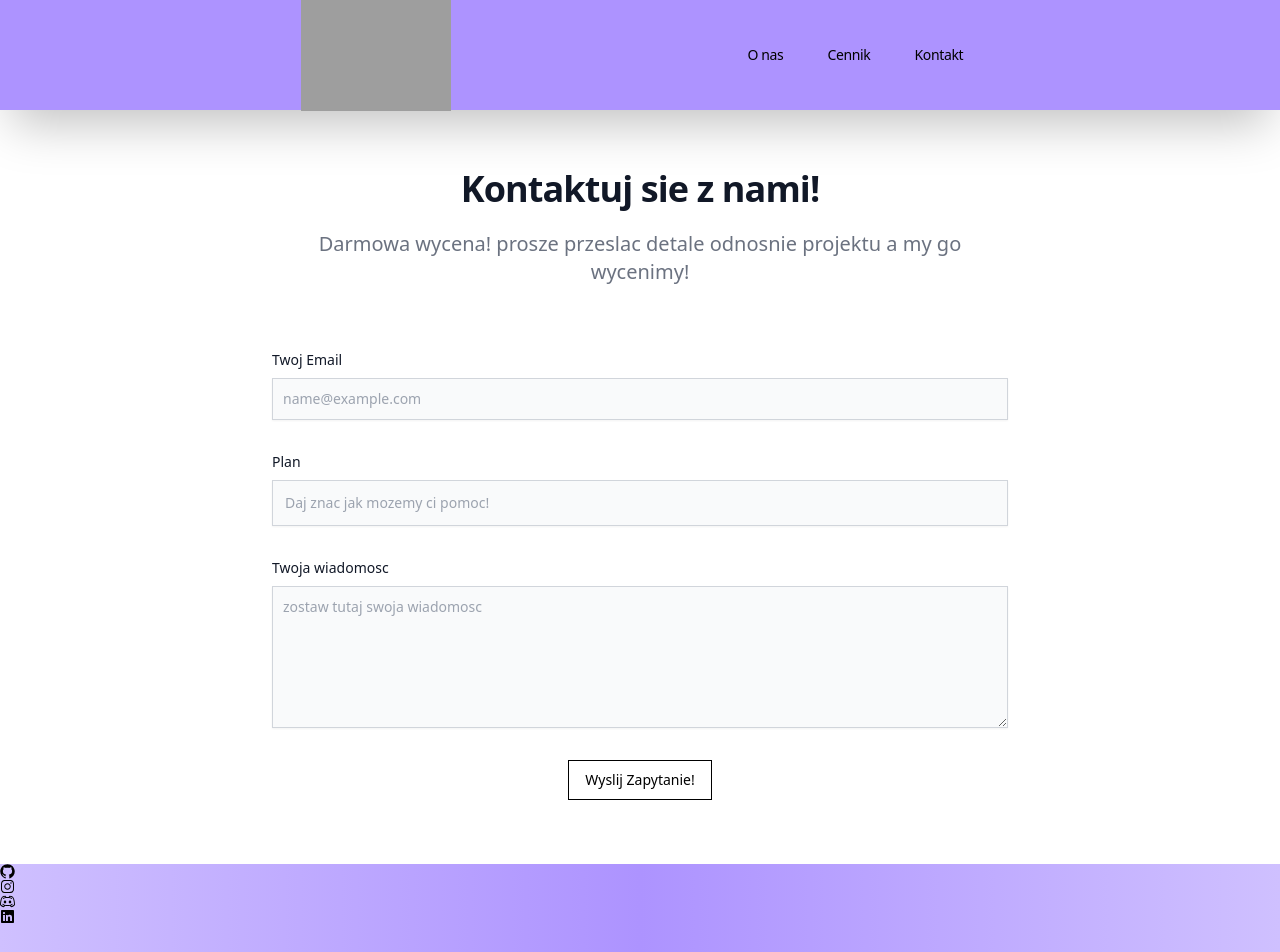
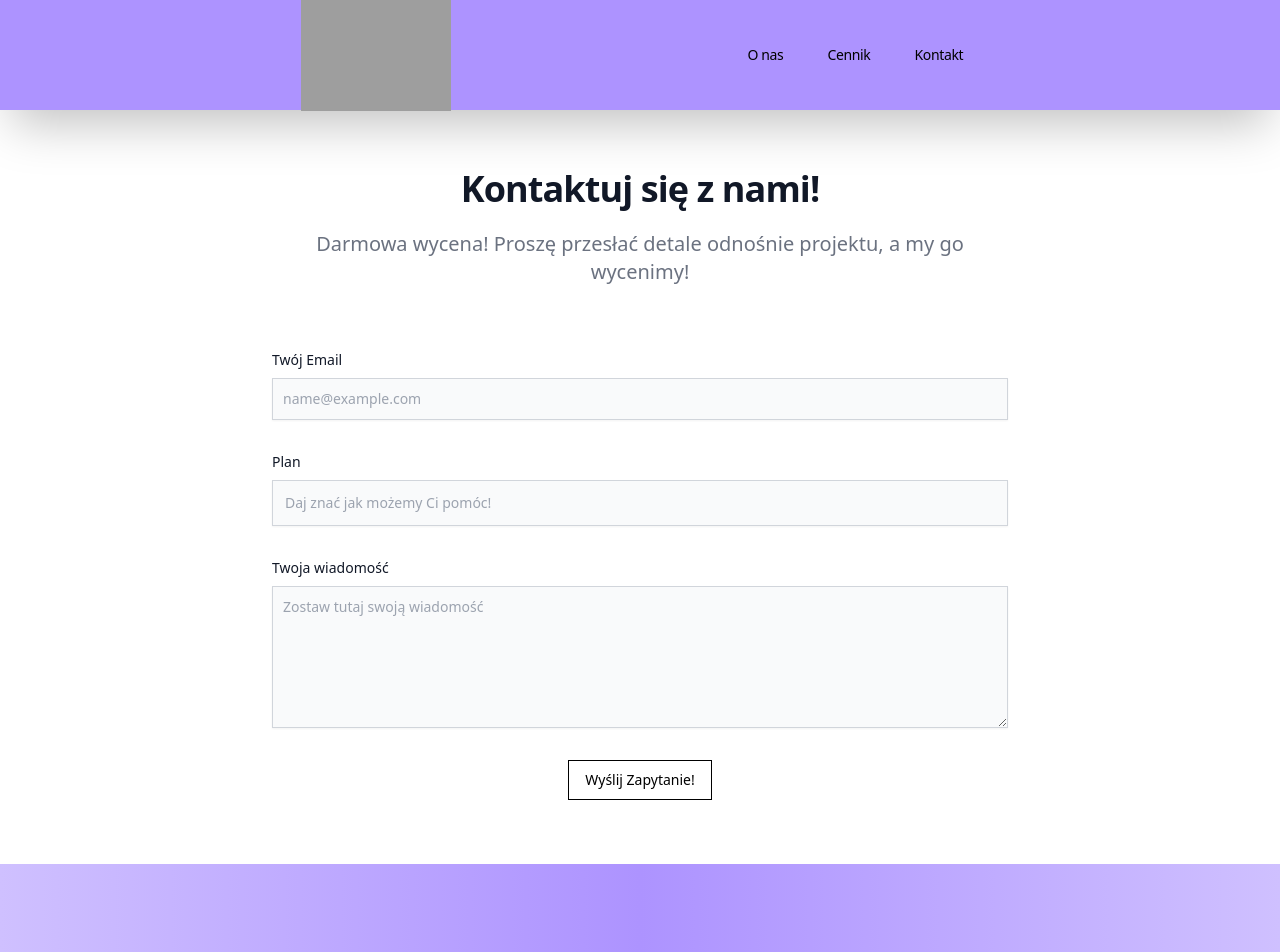
Before and after one commit to UserKacper/uslugi-informatyczne-ui, a React (Vite) app: page /contact in a window 1280 px wide. Shown: the top 952 px of the page. Built offline with nearby package versions, Linux system fonts and the light colour scheme; grey boxes are pictures that could not be loaded.

Commit message:
feat: email forms sup request

```diff
--- a/src/components/comps/contactForms.tsx
+++ b/src/components/comps/contactForms.tsx
@@ -1,29 +1,69 @@
+import { FormEvent, useState } from "react"
 import { Button } from "../ui/button"
+import axios from "axios"
+
+export type Email = {
+    emailSender: string;
+    emailTopic: string;
+    emailContent: string;
+}
 
 const ContactForm = () => {
 
+    const [email, setEmail] = useState<Email>(
+        {
+            emailContent: "",
+            emailTopic: "",
+            emailSender: ""
+        }
+    )
+
+    async function EmailPostAsync(event: FormEvent<HTMLFormElement>) {
+        event.preventDefault()
+        axios.post("https://localhost:7216/api/mail", email)
+    }
+
+
     return (
         <div className="py-8 lg:py-16 px-4 mx-auto max-w-screen-md">
-            <h2 className="mb-4 text-4xl tracking-tight font-extrabold text-center text-gray-900 dark:text-white animate-bounce">Kontaktuj sie z nami!</h2>
-            <p className="mb-8 lg:mb-16 font-light text-center text-gray-500 dark:text-gray-400 sm:text-xl">Darmowa wycena! prosze przeslac detale odnosnie projektu a my go wycenimy!</p>
-            <form action="#" className="space-y-8">
+            <h2 className="mb-4 text-4xl tracking-tight font-extrabold text-center text-gray-900 dark:text-white animate-bounce">Kontaktuj się z nami!</h2>
+            <p className="mb-8 lg:mb-16 font-light text-center text-gray-500 dark:text-gray-400 sm:text-xl">Darmowa wycena! Proszę przesłać detale odnośnie projektu, a my go wycenimy!</p>
+            <form onSubmit={EmailPostAsync} method="post" className="space-y-8">
                 <div>
-                    <label about="email" className="block mb-2 text-sm font-medium text-gray-900 dark:text-gray-300">Twoj Email</label>
-                    <input type="email" id="email" className="shadow-sm bg-gray-50 border border-gray-300 text-gray-900 text-sm rounded-lg focus:ring-primary-500 focus:border-primary-500 block w-full p-2.5 dark:bg-gray-700 dark:border-gray-600 dark:placeholder-gray-400 dark:text-white dark:focus:ring-primary-500 dark:focus:border-primary-500 dark:shadow-sm-light" placeholder="name@example.com" required />
+                    <label htmlFor="email" className="block mb-2 text-sm font-medium text-gray-900 dark:text-gray-300">Twój Email</label>
+                    <input type="email" id="email" className="shadow-sm bg-gray-50 border border-gray-300 text-gray-900 text-sm rounded-lg focus:ring-primary-500 focus:border-primary-500 block w-full p-2.5 dark:bg-gray-700 dark:border-gray-600 dark:placeholder-gray-400 dark:text-white dark:focus:ring-primary-500 dark:focus:border-primary-500 dark:shadow-sm-light" placeholder="name@example.com" required
+                        onChange={(event) =>
+                            setEmail((prev) => ({
+                                ...prev,
+                                emailSender: event.target.value
+                            }))
+                        }
+                    />
                 </div>
                 <div>
-                    <label about="subject" className="block mb-2 text-sm font-medium text-gray-900 dark:text-gray-300">Plan</label>
-                    <input type="text" id="subject" className="block p-3 w-full text-sm text-gray-900 bg-gray-50 rounded-lg border border-gray-300 shadow-sm focus:ring-primary-500 focus:border-primary-500 dark:bg-gray-700 dark:border-gray-600 dark:placeholder-gray-400 dark:text-white dark:focus:ring-primary-500 dark:focus:border-primary-500 dark:shadow-sm-light" placeholder="Daj znac jak mozemy ci pomoc!" required />
+                    <label htmlFor="subject" className="block mb-2 text-sm font-medium text-gray-900 dark:text-gray-300">Plan</label>
+                    <input type="text" id="subject" className="block p-3 w-full text-sm text-gray-900 bg-gray-50 rounded-lg border border-gray-300 shadow-sm focus:ring-primary-500 focus:border-primary-500 dark:bg-gray-700 dark:border-gray-600 dark:placeholder-gray-400 dark:text-white dark:focus:ring-primary-500 dark:focus:border-primary-500 dark:shadow-sm-light" placeholder="Daj znać jak możemy Ci pomóc!" required onChange={(event) =>
+                        setEmail((prev) => ({
+                            ...prev,
+                            emailTopic: event.target.value
+                        }))
+                    } />
                 </div>
-                <div className="sm:col-span-2 ">
-                    <label about="message" className="block mb-2 text-sm font-medium text-gray-900 dark:text-gray-400">Twoja wiadomosc</label>
-                    <textarea id="message" rows={6} className="block p-2.5 w-full text-sm text-gray-900 bg-gray-50 rounded-lg shadow-sm border border-gray-300 focus:ring-primary-500 focus:border-primary-500 dark:bg-gray-700 dark:border-gray-600 dark:placeholder-gray-400 dark:text-white dark:focus:ring-primary-500 dark:focus:border-primary-500" placeholder="zostaw tutaj swoja wiadomosc"></textarea>
+                <div className="sm:col-span-2">
+                    <label htmlFor="message" className="block mb-2 text-sm font-medium text-gray-900 dark:text-gray-400">Twoja wiadomość</label>
+                    <textarea id="message" rows={6} className="block p-2.5 w-full text-sm text-gray-900 bg-gray-50 rounded-lg shadow-sm border border-gray-300 focus:ring-primary-500 focus:border-primary-500 dark:bg-gray-700 dark:border-gray-600 dark:placeholder-gray-400 dark:text-white dark:focus:ring-primary-500 dark:focus:border-primary-500" placeholder="Zostaw tutaj swoją wiadomość"
+                        onChange={(event) =>
+                            setEmail((prev) => ({
+                                ...prev,
+                                emailContent: event.target.value
+                            }))
+                        }></textarea>
                 </div>
                 <div className="flex justify-center">
-                    <Button type="submit" variant={'outline'}>Wyslij Zapytanie!</Button>
+                    <Button type="submit" variant={'outline'}>Wyślij Zapytanie!</Button>
                 </div>
-            </form>
-        </div>
+            </form >
+        </div >
     )
 }
 
--- a/src/components/comps/footer.tsx
+++ b/src/components/comps/footer.tsx
@@ -1,26 +1,7 @@
-import {
-  InstagramLogoIcon,
-  GitHubLogoIcon,
-  DiscordLogoIcon,
-  LinkedInLogoIcon,
-} from "@radix-ui/react-icons";
-
 const Footer = () => {
-  const socialLinks = [
-    { label: "Github", icon: GitHubLogoIcon },
-    { label: "Instagram", icon: InstagramLogoIcon },
-    { label: "Discord", icon: DiscordLogoIcon },
-    { label: "Linkedin", icon: LinkedInLogoIcon },
-  ];
-
 
   return (
     <div className="w-full h-[250px] bg-gradient-to-r from-[#CFC0FF] via-[#AD93FF] to-[#CFC0FF] shadow-xl">
-      <div>
-        {socialLinks.map((e) => (<div className="">
-          <e.icon/>
-        </div>))}
-      </div>
     </div>
   );
 };
```
